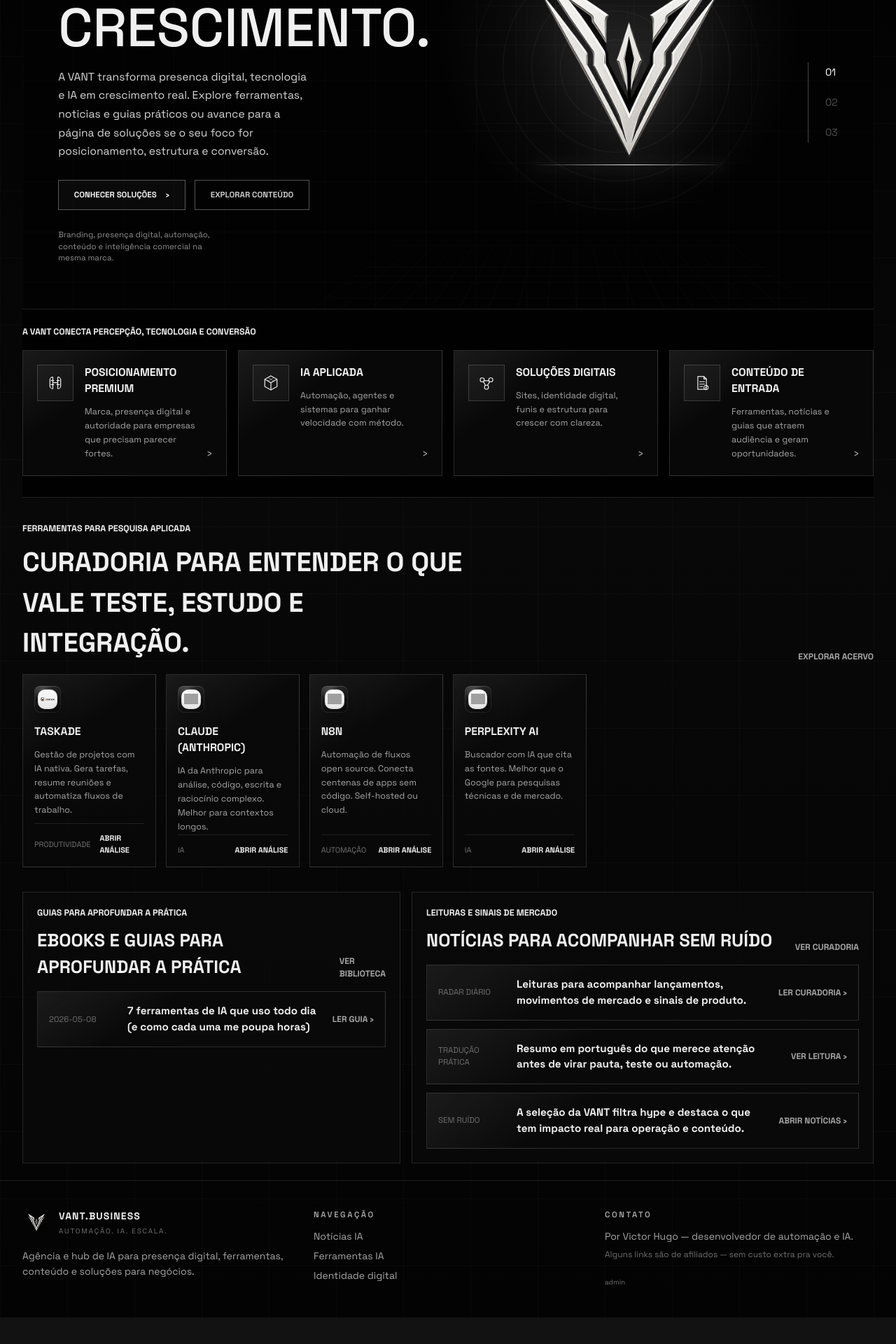
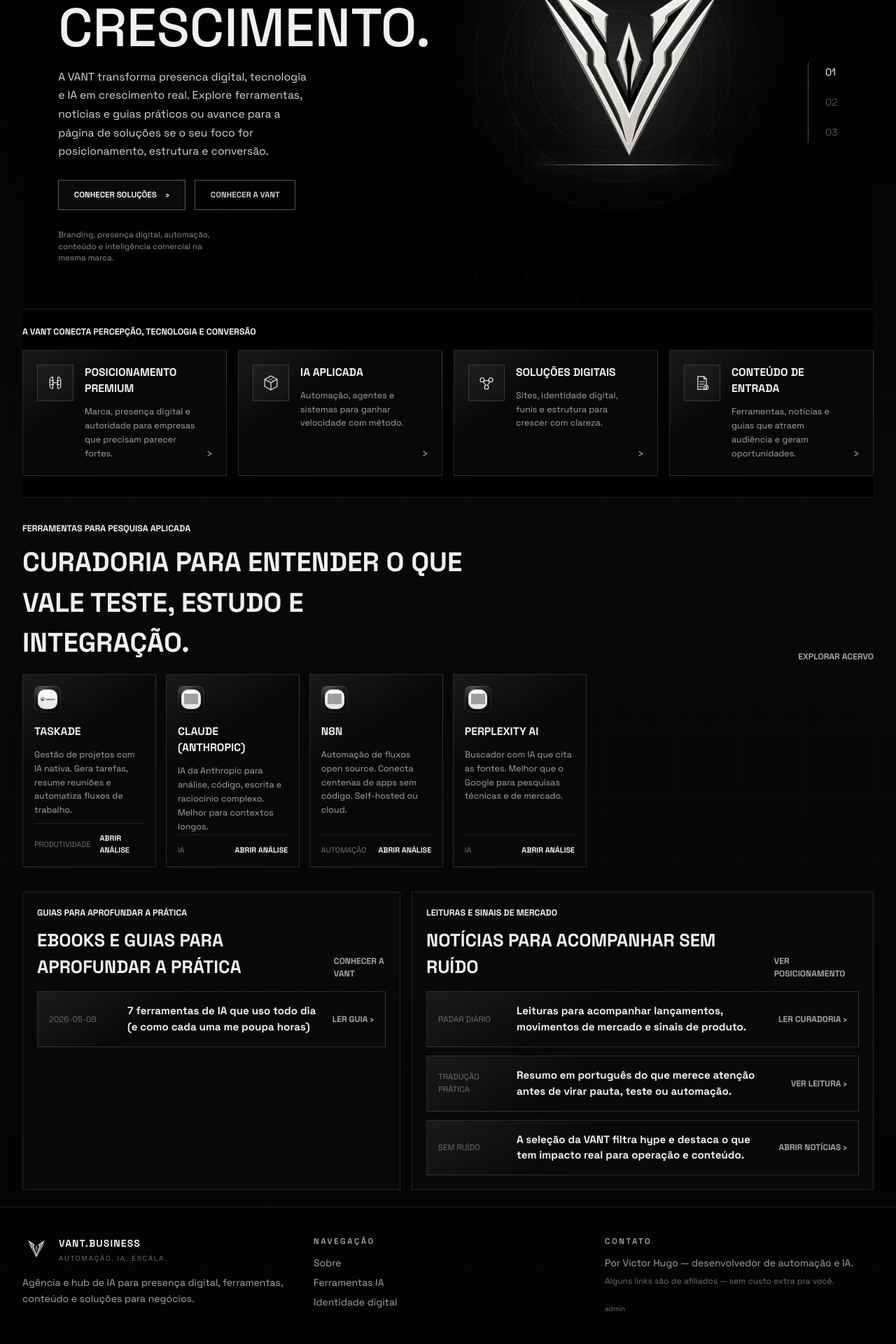
Before and after one commit to victor-hugos/vant-business, a React (Vite) app: page / in a window 1280 px wide. Shown: the part 304-2224 px from the top of the page at 70% size. Before the commit the page ends 2186 px from the top, so only its background shows below. Built offline with nearby package versions, Linux system fonts and the light colour scheme; grey boxes are pictures that could not be loaded.

Commit message:
Replace news screen with Sobre page

```diff
--- a/src/App.jsx
+++ b/src/App.jsx
@@ -3,8 +3,7 @@
 import Footer from './components/Footer.jsx';
 import ScrollToTop from './components/ScrollToTop.jsx';
 import HomePage from './pages/HomePage.jsx';
-import BlogPage from './pages/BlogPage.jsx';
-import BlogPostPage from './pages/BlogPostPage.jsx';
+import SobrePage from './pages/SobrePage.jsx';
 import RecursosPage from './pages/RecursosPage.jsx';
 import AutomatizePage from './pages/AutomatizePage.jsx';
 import EbookPage from './pages/EbookPage.jsx';
@@ -19,8 +18,7 @@
         <main className="mx-auto max-w-7xl px-4 py-6 sm:px-6 lg:px-8">
           <Routes>
             <Route path="/" element={<HomePage />} />
-            <Route path="/blog" element={<BlogPage />} />
-            <Route path="/blog/:slug" element={<BlogPostPage />} />
+            <Route path="/sobre" element={<SobrePage />} />
             <Route path="/recursos" element={<RecursosPage />} />
             <Route path="/solucoes-digitais" element={<AutomatizePage />} />
             <Route path="/automatize" element={<AutomatizePage />} />
--- a/src/components/Footer.jsx
+++ b/src/components/Footer.jsx
@@ -22,7 +22,7 @@
         <div>
           <p className="brand-kicker mb-3">Navegação</p>
           <ul className="space-y-2 text-sm text-[#a6a6a6]">
-            <li><Link to="/blog" className="transition hover:text-white">Notícias IA</Link></li>
+            <li><Link to="/sobre" className="transition hover:text-white">Sobre</Link></li>
             <li><Link to="/recursos" className="transition hover:text-white">Ferramentas IA</Link></li>
             <li><Link to="/solucoes-digitais" className="transition hover:text-white">Identidade digital</Link></li>
           </ul>
--- a/src/components/Header.jsx
+++ b/src/components/Header.jsx
@@ -6,7 +6,7 @@
   { label: 'Início', to: '/' },
   { label: 'Ferramentas', to: '/recursos' },
   { label: 'Soluções', to: '/solucoes-digitais' },
-  { label: 'Notícias', to: '/blog' },
+  { label: 'Sobre', to: '/sobre' },
 ];
 
 function Header() {
--- a/src/pages/HomePage.jsx
+++ b/src/pages/HomePage.jsx
@@ -126,7 +126,7 @@
               Conhecer soluções
               <span>›</span>
             </Link>
-            <Link to="/blog" className="reference-button reference-button-secondary">Explorar conteúdo</Link>
+            <Link to="/sobre" className="reference-button reference-button-secondary">Conhecer a VANT</Link>
           </div>
 
           <div className="reference-proof">
@@ -202,7 +202,7 @@
               <p>Guias para aprofundar a prática</p>
               <h2>Ebooks e guias para aprofundar a prática</h2>
             </div>
-            <Link to="/blog">Ver biblioteca</Link>
+            <Link to="/sobre">Conhecer a VANT</Link>
           </div>
 
           <div className="reference-list">
@@ -234,12 +234,12 @@
               <p>Leituras e sinais de mercado</p>
               <h2>Notícias para acompanhar sem ruído</h2>
             </div>
-            <Link to="/blog">Ver curadoria</Link>
+            <Link to="/sobre">Ver posicionamento</Link>
           </div>
 
           <div className="reference-list">
             {newsHighlights.map((item) => (
-              <Link key={item.slug} to="/blog">
+              <Link key={item.slug} to="/sobre">
                 <span>{item.label}</span>
                 <strong>{item.title}</strong>
                 <em>{item.cta}</em>
--- a/src/pages/RecursosPage.jsx
+++ b/src/pages/RecursosPage.jsx
@@ -261,10 +261,10 @@
           Cada ferramenta pode ser aprofundada no blog com passo a passo, contexto e guias práticos.
         </p>
         <a
-          href="/blog"
+          href="/sobre"
           className="brand-button-secondary mt-5 px-6 py-2.5 text-xs"
         >
-          Ler tutoriais →
+          Conhecer a VANT →
         </a>
       </div>
     </div>
```
Also changed, not shown: 1 other file (tests, documents, lock files or other folders).
